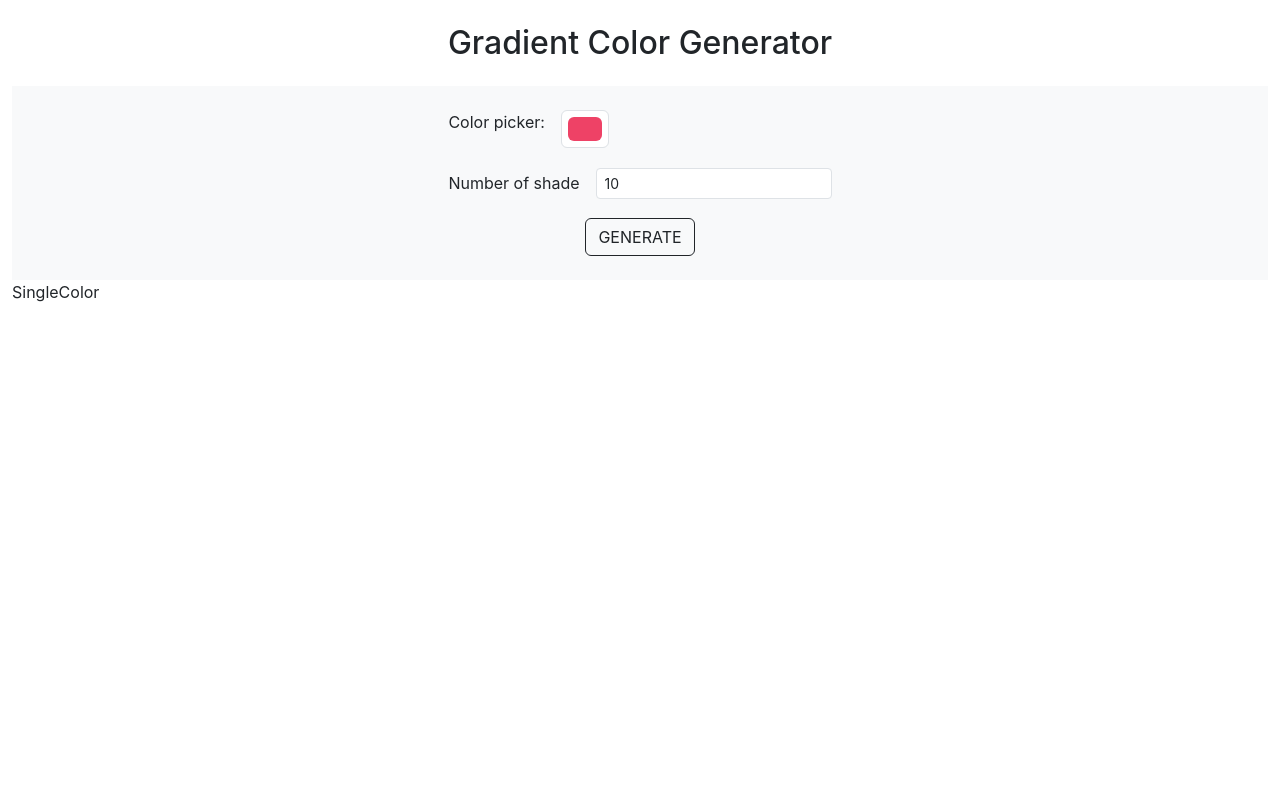
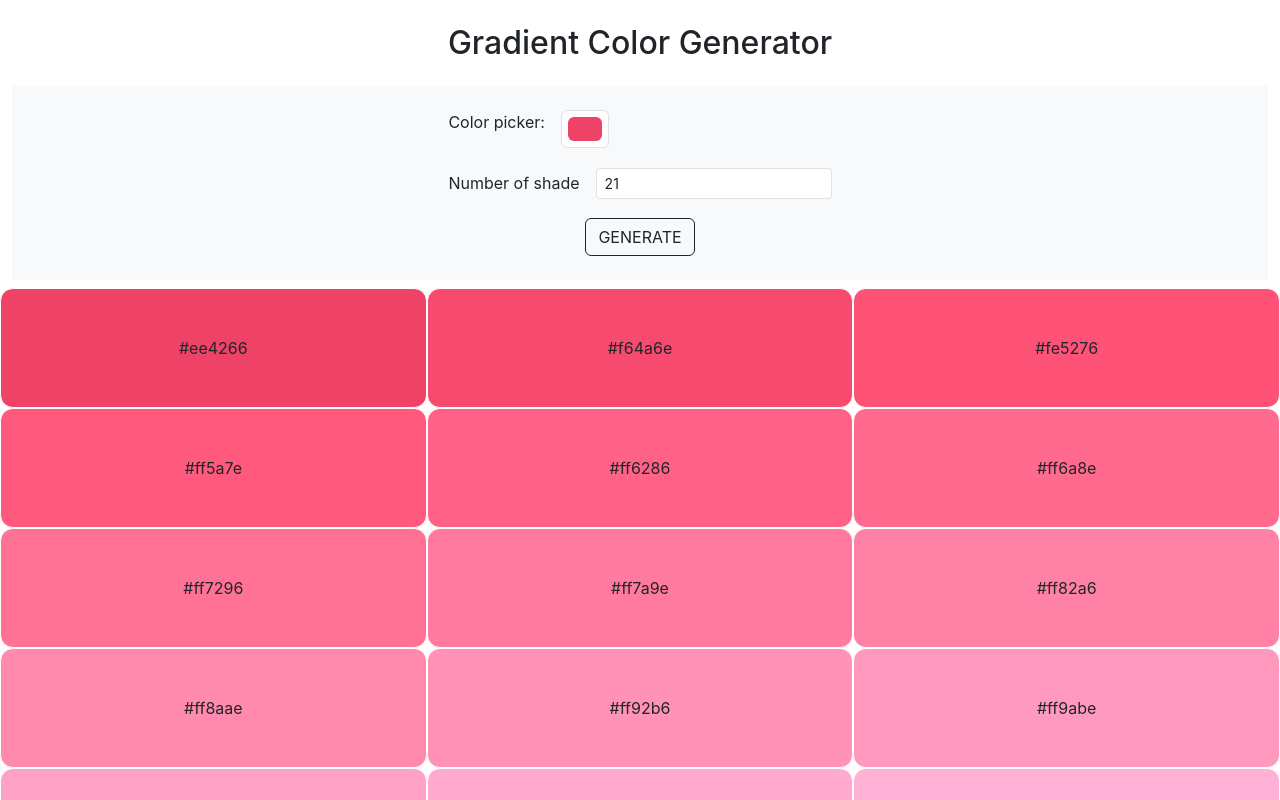
Before and after one commit to sder12/react-color-gradient, a React (Create React App) app: page / in a window 1280 px wide. Shown: the top 800 px of the page. Built offline with nearby package versions, Linux system fonts and the light colour scheme.

Commit message:
Create gradient with helper

```diff
--- a/src/components/GridColor.js
+++ b/src/components/GridColor.js
@@ -1,13 +1,17 @@
 import React, { useEffect, useState } from 'react';
 import SingleColor from './SingleColor';
+import { LightenDarkenColor } from '../utils/helpers';
+
 
 const GridColor = () => {
     //DATA
     const [color, setColor] = useState('#EE4266');
-    const [shade, setShade] = useState(10);
+    const [shade, setShade] = useState(21);
     const [grid, setGrid] = useState({
-        color: '#EE4266', shade: 10
+        color: '#EE4266', shade: 21
     })
+    const [arrayGrid, setArrayGrid] = useState([])
+
     //FUNCTION
     const handleSubmit = (e) => {
         e.preventDefault();
@@ -18,12 +22,28 @@ const GridColor = () => {
         }
     }
 
-    const createGradient = () => {
+    const createGradient = (grid) => {
+        let arr = [];
+        for (let i = 0; i < grid.shade; i++) {
+            arr[i] = {
+                id: i,
+                main: grid.color,
+                colorgradient: '',
+            }
+        }
+        let num = 0;
+        for (let i = 0; i < arr.length; i++) {
+            arr[i].colorgradient = LightenDarkenColor(grid.color, num);
+            num += 8;
+        }
+        setArrayGrid(arr)
+    }
 
-    }
+
     useEffect(() => {
-        console.log(grid);
+        createGradient(grid);
     }, [grid]);
+
 
     //RETURN
     return (
@@ -65,7 +85,13 @@ const GridColor = () => {
             </div>
 
             {/* GRID */}
-            <SingleColor />
+            <div className='row mt-2'>
+                {
+                    arrayGrid !== [] ?
+                        arrayGrid.map((el) => <SingleColor key={el.id} {...el} />)
+                        : ''
+                }
+            </div>
         </div>
     )
 }
--- a/src/components/SingleColor.js
+++ b/src/components/SingleColor.js
@@ -1,8 +1,14 @@
-import React from 'react'
+import React from 'react';
 
-const SingleColor = () => {
+const SingleColor = (props) => {
     return (
-        <div>SingleColor</div>
+        <div className='col-4 col-colorHex'
+            style={{
+                backgroundColor: `${props.colorgradient}`
+            }}>
+            {props.colorgradient}
+        </div >
+
     )
 }
 
```
